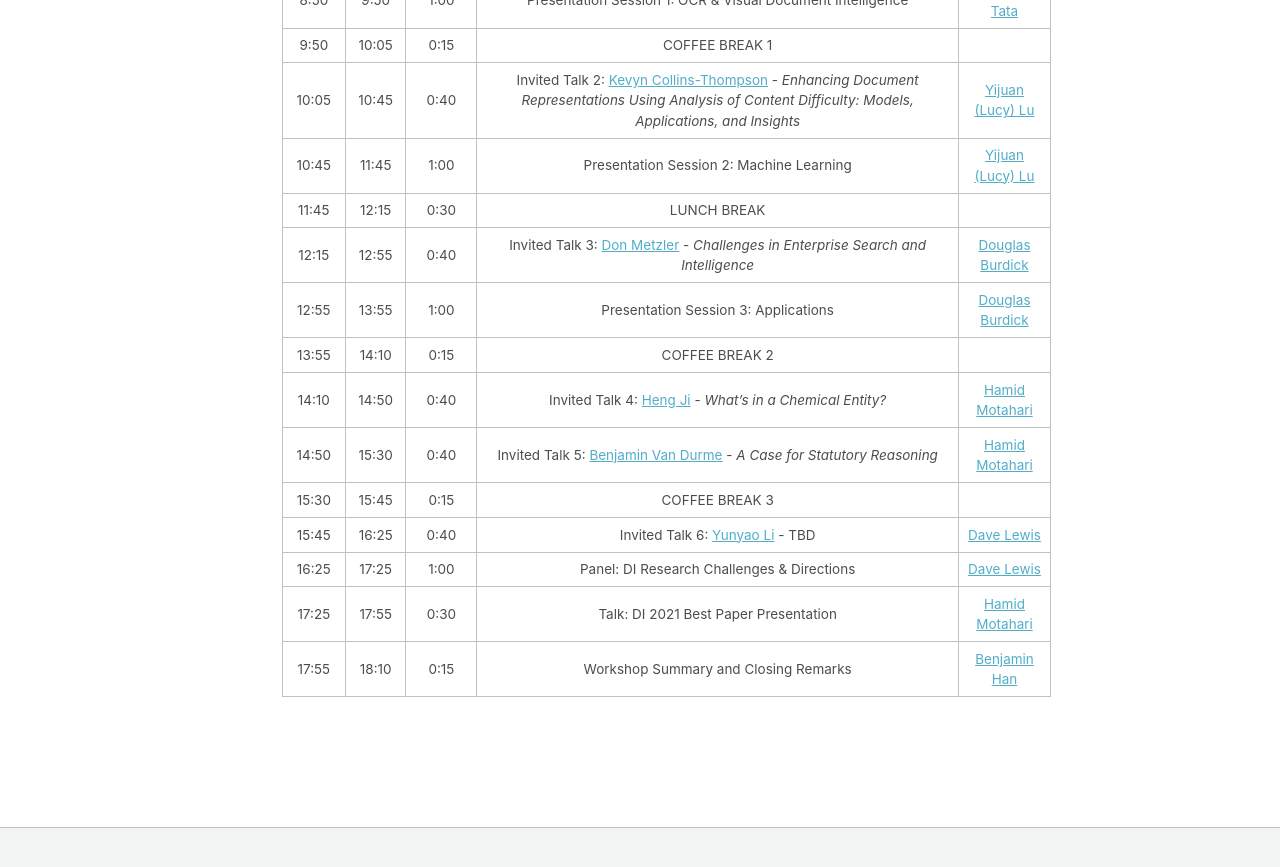
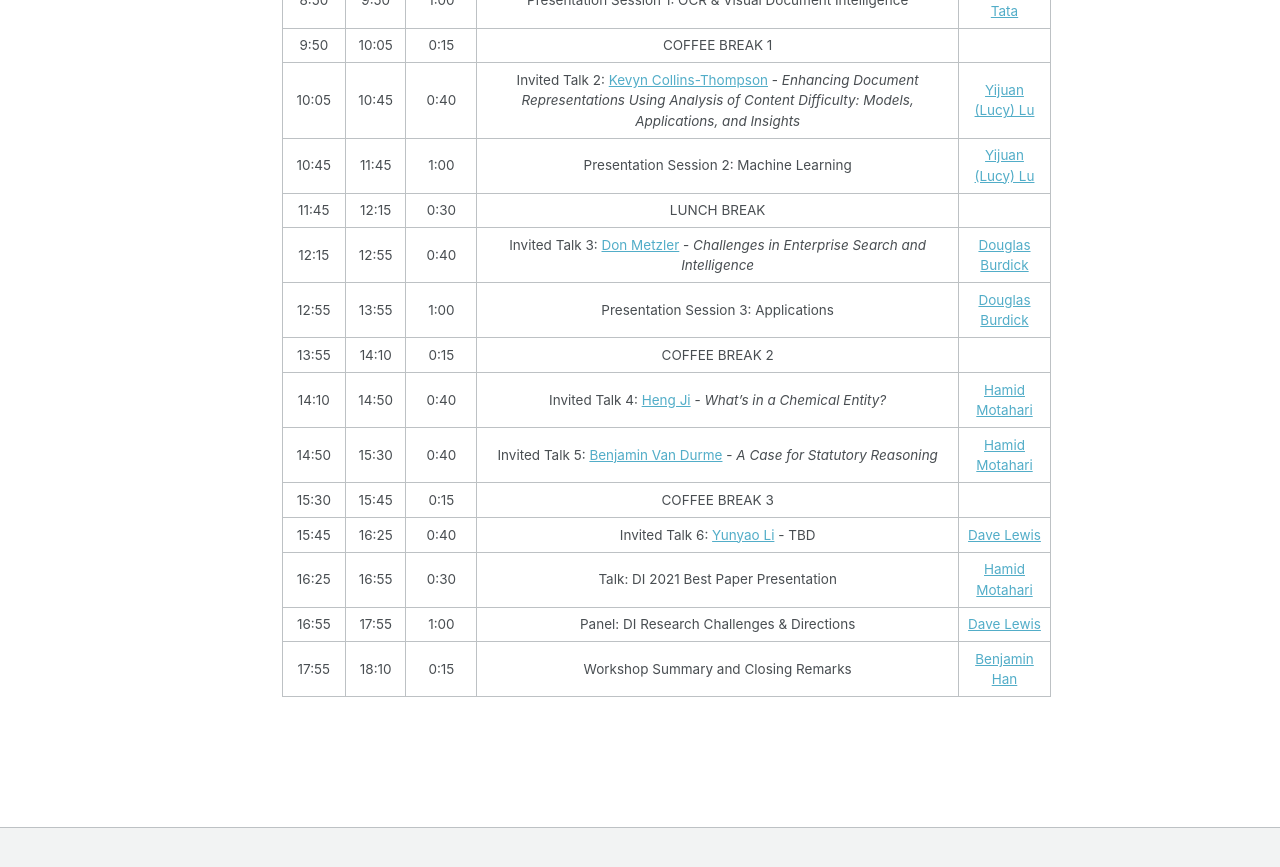
Before and after one commit to document-intelligence/DI-2022, a Jekyll site: the page built from _pages/program.md, in a window 1280 px wide and 900 px high, scrolled down 612 px. Shown: the top 867 px of the window. Built offline with Jekyll 4.4.1, drawn with Linux system fonts in a browser that asks for light colours.

Commit message:
Update program.md

```diff
--- a/_pages/program.md
+++ b/_pages/program.md
@@ -32,6 +32,6 @@ The workshop contains the following elements:
 | 14:50 	| 15:30 	| 0:40 	| Invited Talk 5: [Benjamin Van Durme](https://www.cs.jhu.edu/~vandurme/) - _A Case for Statutory Reasoning_	| [Hamid Motahari](https://www.linkedin.com/in/hamidmotahari/) |
 | 15:30 	| 15:45  	| 0:15 	| COFFEE BREAK 3 	|  	|
 | 15:45 	| 16:25  	| 0:40 	| Invited Talk 6: [Yunyao Li](https://researcher.watson.ibm.com/researcher/view.php?person=us-yunyaoli) - TBD	| [Dave Lewis](https://www.linkedin.com/in/daviddlewis/)	|
-| 16:25  	| 17:25  	| 1:00 	| Panel: DI Research Challenges & Directions 	| [Dave Lewis](https://www.linkedin.com/in/daviddlewis/) |
-| 17:25  	| 17:55  	| 0:30 	| Talk: DI 2021 Best Paper Presentation 	| [Hamid Motahari](https://www.linkedin.com/in/hamidmotahari/) |
+| 16:25  	| 16:55  	| 0:30 	| Talk: DI 2021 Best Paper Presentation 	| [Hamid Motahari](https://www.linkedin.com/in/hamidmotahari/) |
+| 16:55  	| 17:55  	| 1:00 	| Panel: DI Research Challenges & Directions 	| [Dave Lewis](https://www.linkedin.com/in/daviddlewis/) |
 | 17:55 	| 18:10 	| 0:15 	| Workshop Summary and Closing Remarks 	| [Benjamin Han](https://www.linkedin.com/in/benjaminhan/)	|
```
